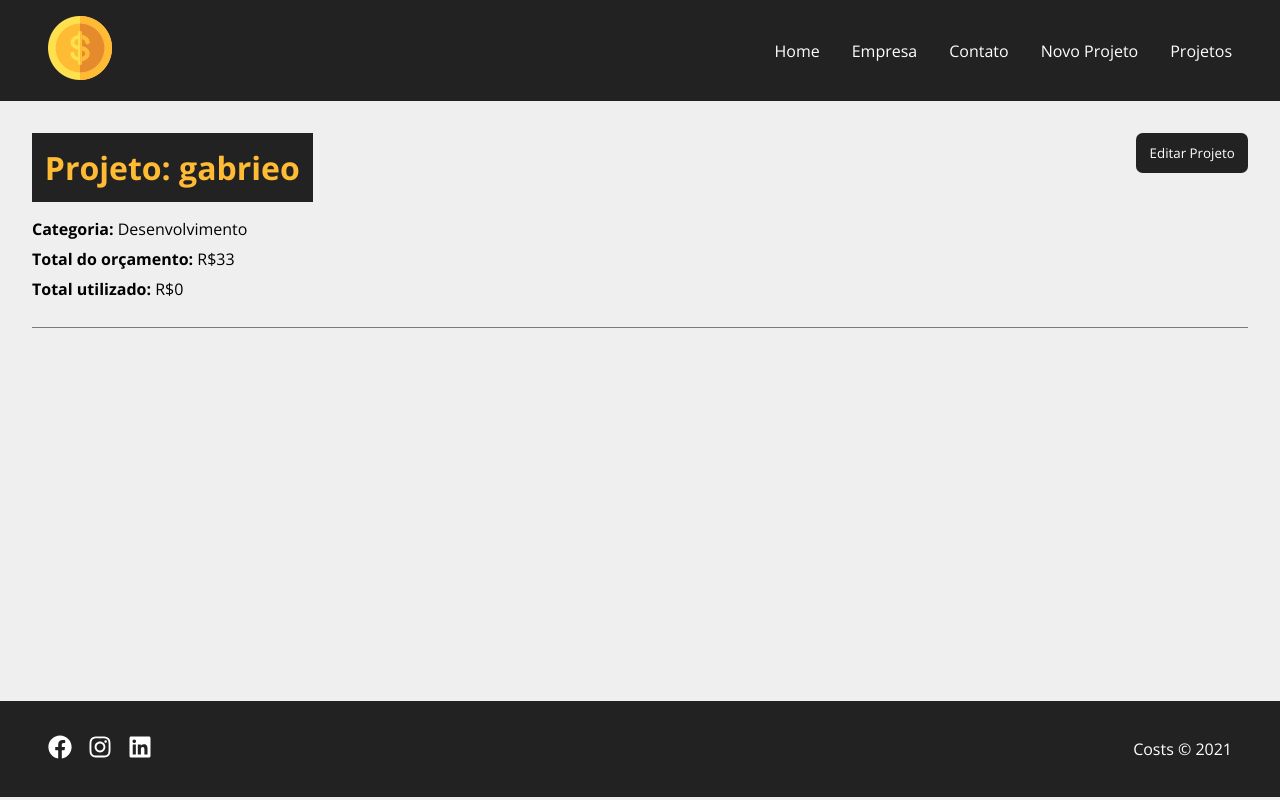
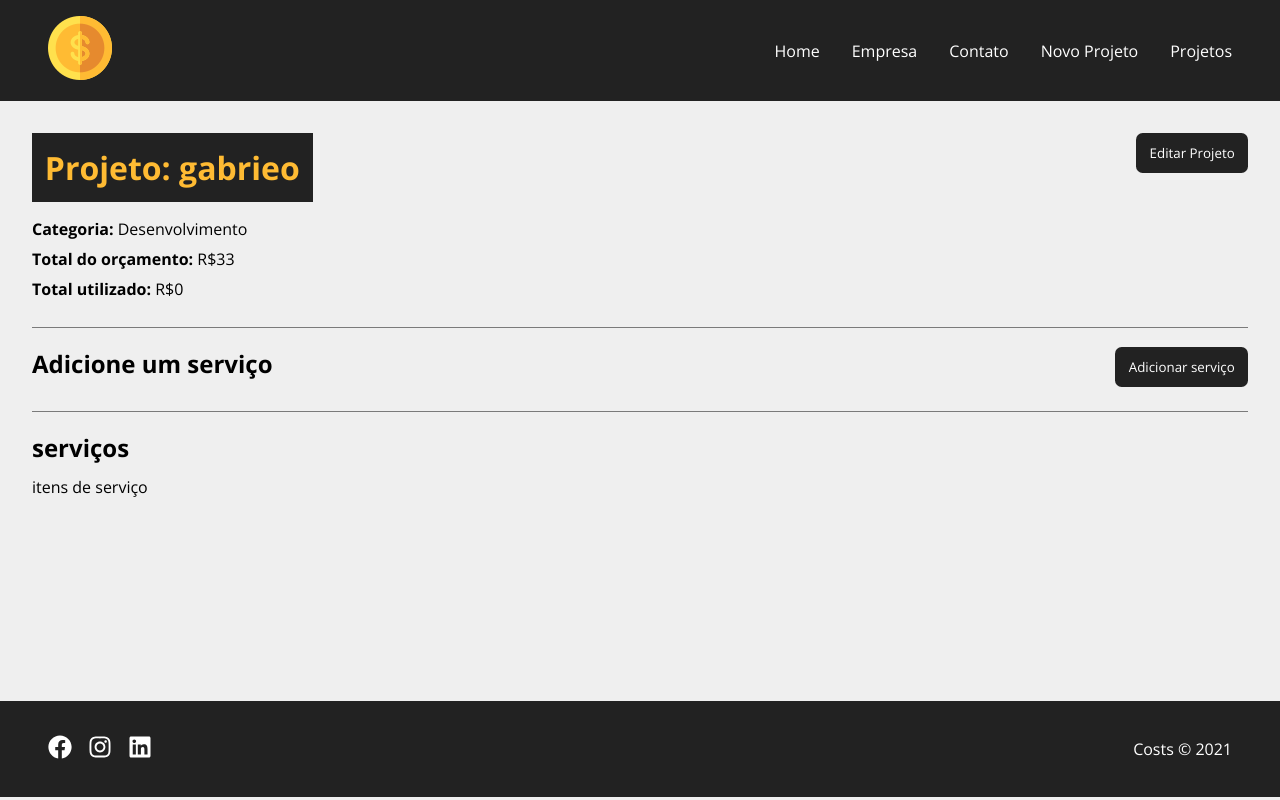
Before and after one commit to gabriel-ataidev/coin-project, a React (Create React App) app: page /project/1 in a window 1280 px wide. Built offline with nearby package versions, Linux system fonts and the light colour scheme; data requests are answered from the project's data file.

Commit message:
setting up services container

```diff
--- a/src/components/pages/Project.js
+++ b/src/components/pages/Project.js
@@ -10,6 +10,7 @@
   const {id} = useParams();
   const [project, setProject] = useState([]);
   const [showProjectForm, setShowProjectForm] = useState(false);
+  const [showServiceForm, setShowServiceForm] = useState(false);
   const [message, setMessage] = useState();
   const [type, setType] = useState();
   useEffect(() => {
@@ -24,6 +25,7 @@
   }, [id]);
 
   function editPost(project) {
+    setMessage('')
     //budget validation
     if (project.budget < project.cost) {
       setMessage("O orçamento nao pode ser menor que o custo do projeto");
@@ -46,6 +48,9 @@
 
   function toggleProjectForm() {
     setShowProjectForm(!showProjectForm);
+  }
+  function toggleServiceForm() {
+    setShowServiceForm(!showServiceForm);
   }
 
   return (
@@ -81,6 +86,19 @@
                 </div>
               )}
             </div>
+            <div className={styles.service_form_container}>
+                <h2>Adicione um serviço</h2>
+                <button className={styles.btn} onClick={toggleServiceForm}>
+                {!showServiceForm ? "Adicionar serviço" : "Fechar"}
+              </button>
+              <div className={styles.project_info}>
+                {showServiceForm && <div>formulario do serviço</div>}
+              </div>
+            </div>
+            <h2>serviços</h2>
+            <Container customClass="start">
+                <p>itens de serviço</p>
+            </Container>
           </Container>
         </div>
       ) : (
```
